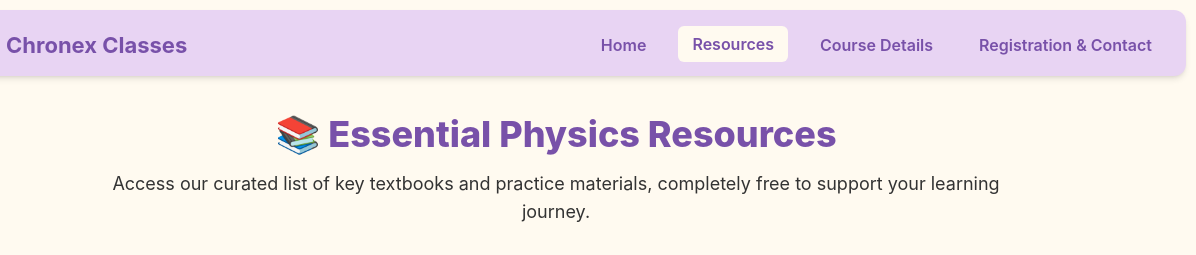
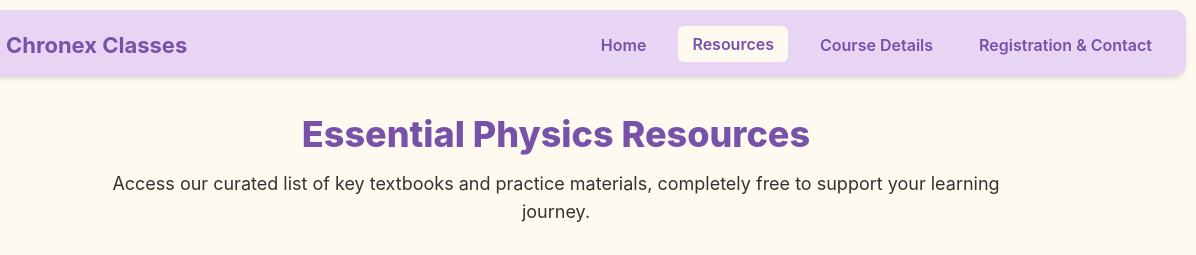
Before and after one commit to chronex-classes/chronex-classes.github.io, a plain HTML site: page Resources.html in a window 1280 px wide. Shown: the top 255 px of the page, 84-1280 px from the left. Drawn offline with nearby package versions, Linux system fonts and the light colour scheme.

Commit message:
Update Resources.html

```diff
--- a/Resources.html
+++ b/Resources.html
@@ -236,7 +236,7 @@
 
 <main class="container">
   <h1 class="text-3xl sm:text-4xl text-center mt-2 mb-4 font-extrabold text-[#7851a9]">
-    📚 Essential Physics Resources
+    Essential Physics Resources
   </h1>
   <p class="text-center text-lg mb-8">
     Access our curated list of key textbooks and practice materials, completely free to support your learning journey.
@@ -313,4 +313,5 @@
 </script>
 
 </body>
+
 </html>
```
